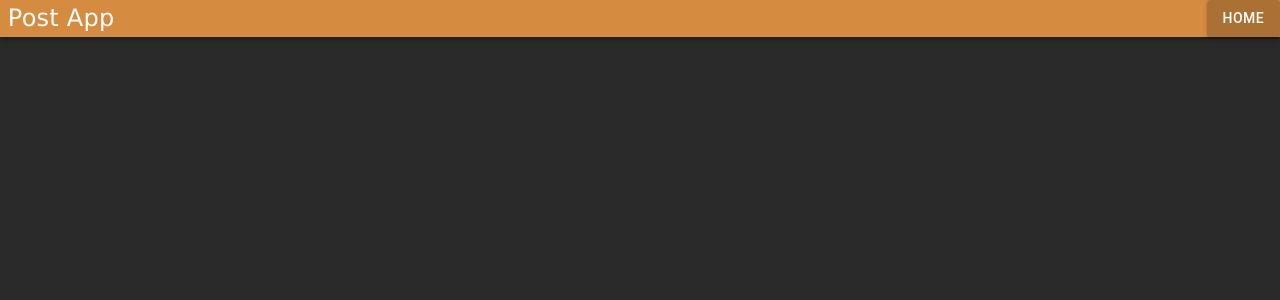
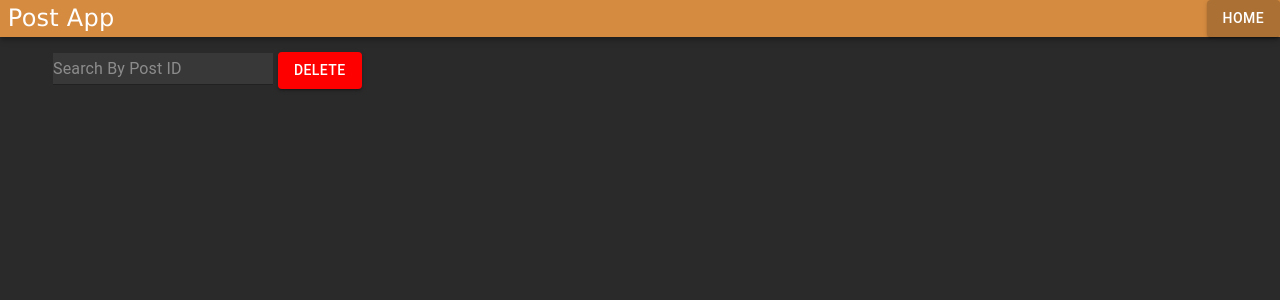
Before and after one commit to NoahFreelove/Post-App, a React (Create React App) app: page /delete in a window 1280 px wide. Before the commit this address had no page. Shown: the top 300 px of the page. Built offline with nearby package versions, Linux system fonts and the light colour scheme.

Commit message:
Added DELETE functionality

```diff
--- a/src/APIHandler.js
+++ b/src/APIHandler.js
@@ -35,6 +35,18 @@ async function CreatePostReq(PostObj)
     console.log(content);
 }
 
+function DeletePostReq(postId, setDeletedData){
+    return fetch("https://noahfreelove-restapi.herokuapp.com/posts/"+postId
+        ,{method:"DELETE"})
+        .then(function(response) {
+            return response.json();
+        })
+        .then(function(data) {
+            setDeletedData(data.deleted)
+            return data.deleted
+        })
+}
+
 function MapToArray (newMap) {
     let count = 0
 
@@ -50,4 +62,4 @@ function MapToArray (newMap) {
 }
 
 
-export {FetchPost, FetchAllPosts, CreatePostReq}
+export {FetchPost, FetchAllPosts, CreatePostReq, DeletePostReq}
--- a/src/App.js
+++ b/src/App.js
@@ -4,6 +4,7 @@ import SearchPage from './pages/search-page/search-page'
 import {AppBar, Button, Typography} from "@mui/material";
 import ListPage from "./pages/list-page/list-page";
 import CreatePost from "./pages/create-post/create-post";
+import DeletePost from "./pages/delete-post/delete-post";
 function App() {
 
 let navigate = useNavigate();
@@ -27,6 +28,10 @@ function GoToCreate()
     navigate('/create')
 }
 
+function GoToDelete()
+{
+    navigate('/delete')
+}
 
 return (
       <Fragment>
@@ -67,6 +72,12 @@ return (
                           <Button style={{backgroundColor:"#5bd540"}} onClick={GoToCreate} variant={"contained"}>Create</Button>
                       </div>
 
+                      <div style={{textAlign:"center", margin:"15px"}}>
+                          <Typography sx={{fontFamily:"arial", fontSize: 18, color: "#a9a9a9"}}>
+                              Delete a post
+                          </Typography>
+                          <Button style={{backgroundColor:"#d54040"}} onClick={GoToDelete} variant={"contained"}>Delete</Button>
+                      </div>
                   </div>
               }/>
 
@@ -74,12 +85,16 @@ return (
                         <ListPage/>
                   }/>
 
-                    <Route exact path={"/search"} element={
-                         <SearchPage/>
-                    }/>
+                  <Route exact path={"/search"} element={
+                      <SearchPage/>
+                  }/>
 
                   <Route exact path={"/create"} element={
                       <CreatePost/>
+                  }/>
+
+                  <Route exact path={"/delete"} element={
+                      <DeletePost/>
                   }/>
 
           </Routes>
--- a/src/components/SearchBar/SearchBar.component.jsx
+++ b/src/components/SearchBar/SearchBar.component.jsx
@@ -5,7 +5,7 @@ const SearchBar = (props) =>{
     return(
         <div>
             <Input  placeholder={props.placeholderSearchText} style={{margin: "5px", color:"#FFFFFF", backgroundColor: "#383838"}} onChange={props.handleChange}/>
-            <Button sx={{backgroundColor:"#d58b40"}} variant={"contained"} onClick={props.onClick}>{props.buttonText}</Button>
+            <Button style={{backgroundColor: props.buttonColor || "#d58b40"}} variant={"contained"} onClick={props.onClick}>{props.buttonText || "Click Me"}</Button>
         </div>
     )
 }
--- /dev/null
+++ b/src/pages/delete-post/delete-post.js
@@ -0,0 +1,41 @@
+import SearchBar from "../../components/SearchBar/SearchBar.component";
+import {Typography} from "@mui/material";
+import PostCard from "../../components/Card/Card.component";
+import React, {useState} from "react";
+import {DeletePostReq} from "../../APIHandler";
+
+function DeletePost(){
+    const [postId, setPostId] = useState("");
+    const [deletedData, setDeletedData] = useState();
+
+    function HandleChangePostID(e){
+        setPostId(e.target.value)
+    }
+
+    function HandleDeletePost(){
+        if(postId === "")
+        {
+            setDeletedData("no");
+            return;
+        }
+        DeletePostReq(postId, setDeletedData)
+    }
+    return(
+        <div>
+            <div style={{padding:"40px"}}>
+                <SearchBar buttonText={"Delete"}
+                           placeholderSearchText={"Search By Post ID"}
+                           handleChange={HandleChangePostID}
+                           buttonColor={"#FF0000"}
+                           onClick={HandleDeletePost}/>
+                {deletedData==="yes" ?
+                    <Typography color={"#FFFFFF"}>Post was deleted</Typography>: null}
+                {deletedData==="no" ?
+                    <Typography color={"#FFFFFF"}>Post could not be deleted</Typography>: null
+                }
+            </div>
+        </div>
+    )
+}
+
+export default DeletePost
```
